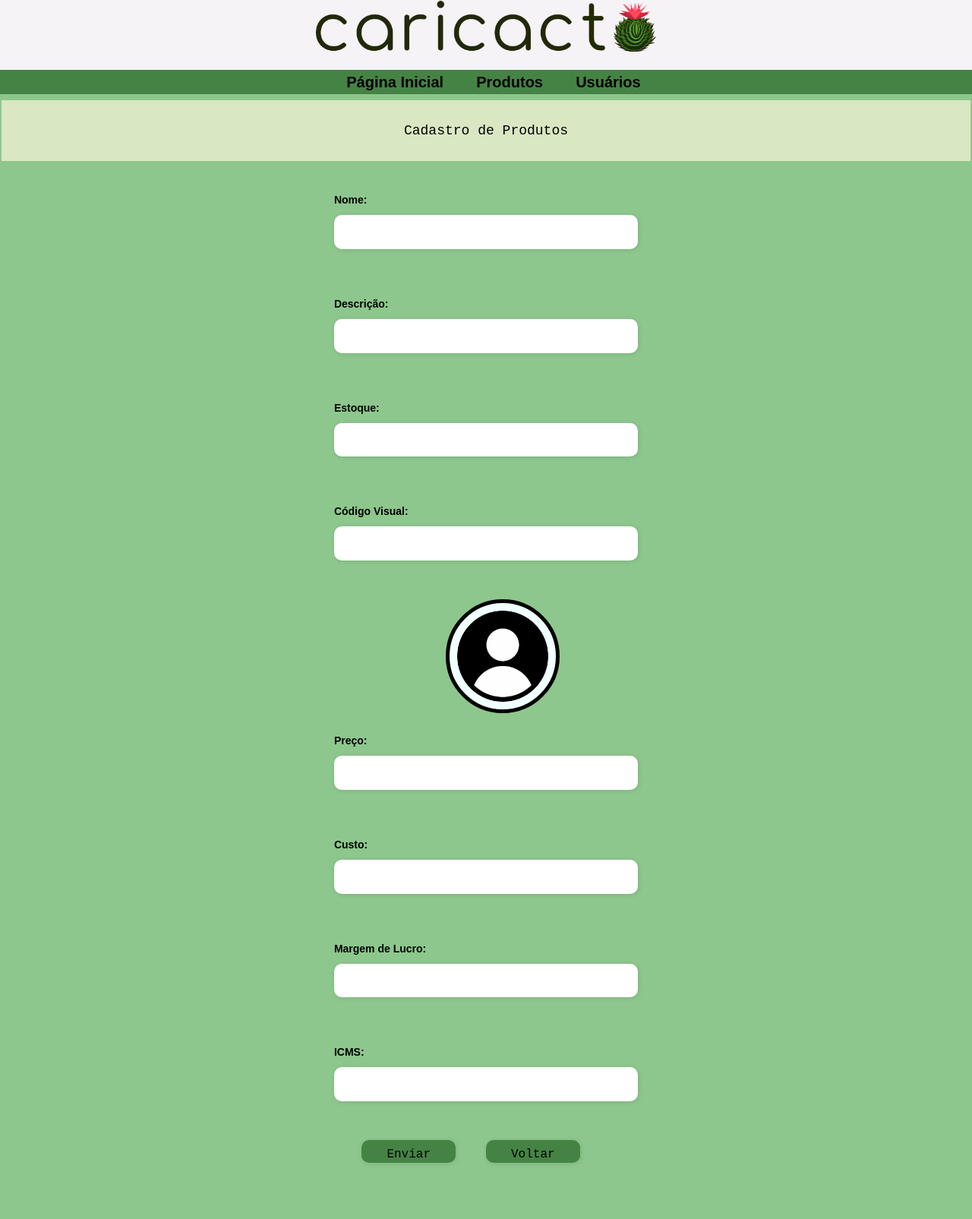
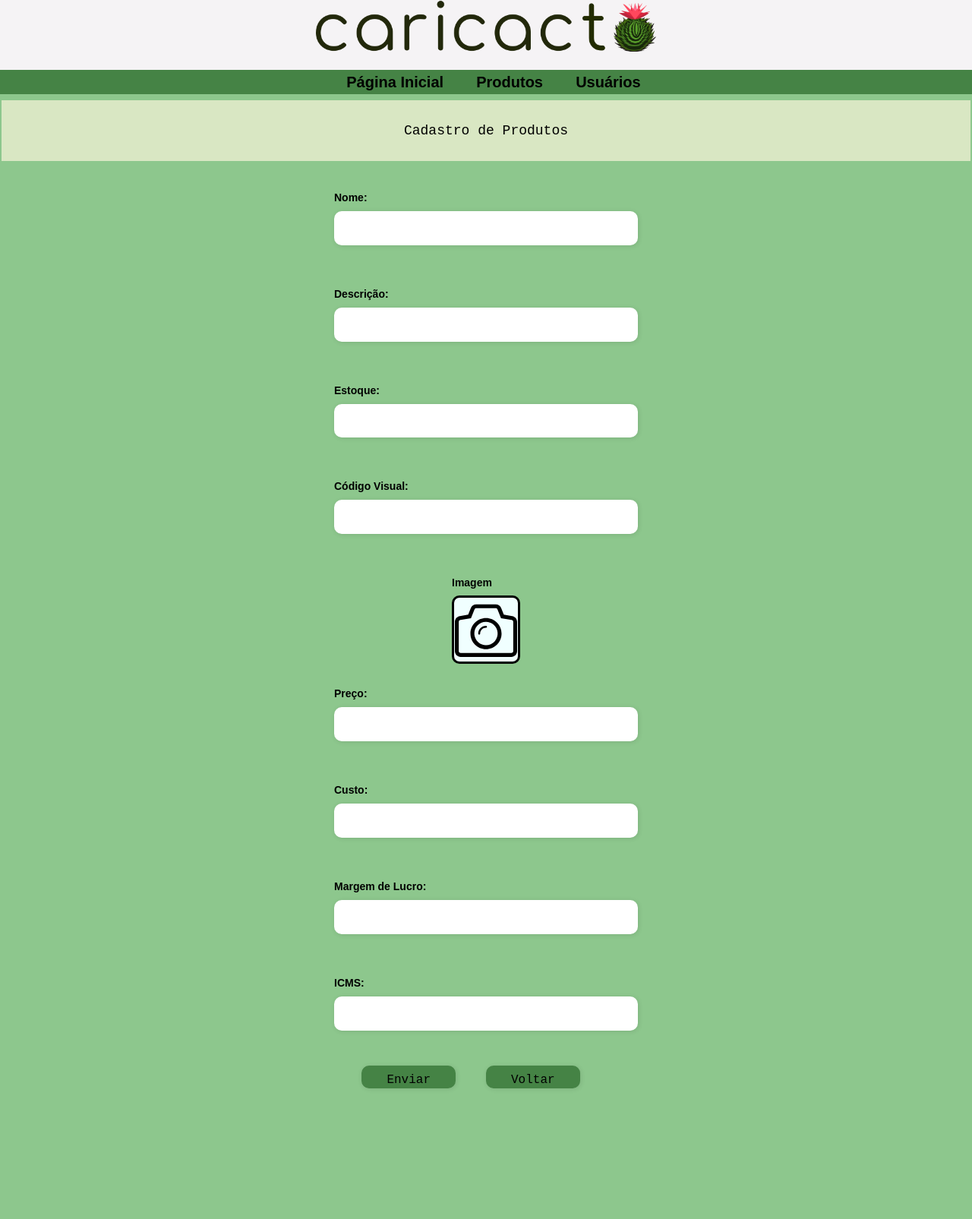
Before and after one commit to naydhow/Ecommerce, a PHP site: page /cadastros/produtos/cad_novo_produtos_front.php in a window 1280 px wide. Shown: the whole page at 76% size. After the commit the page ends 1433 px from the top, so only its background shows below. Run offline with PHP 8.4, Linux system fonts and the light colour scheme.

Commit message:
css and html modifications

```diff
--- a/cadastros/produtos/cad_novo_produtos_front.php
+++ b/cadastros/produtos/cad_novo_produtos_front.php
@@ -63,15 +63,18 @@
                             <br />
                         </label>
                     </div>
-                    <div>
+                    <div class="input-box">
+                        <label>
+                        <strong>Imagem</strong><br>
                             <div class="max-width">
                                 <div class="imageContainer">
-                                <img src="../../img/user.png" alt="Selecione uma imagem para o produto" id="imgProduto">
+                                    <img src="../../img/camera.svg" alt="Selecione uma imagem para o produto" id="imgProduto">
                                 </div>
                             </div>
                             <div class="answer">
                                 <input name="ftproduto" id="ftproduto" type="file" accept="image/*">
                             </div>
+                        </label>
                     </div>
                     <div class="input-box">
                         <label>
--- a/cadastros/produtos/cad_pesq_produtos_front.php
+++ b/cadastros/produtos/cad_pesq_produtos_front.php
@@ -109,7 +109,7 @@
                             ".$linha['codigovisual']."
                         </div>
                         <div class='cell cellGrande'>
-                            ".$linha['campo_imagem']."
+                            ".'<img src="'.$linha['campo_imagem'].'">'."
                         </div>
                         <div class='cell cellMenor'>
                             ".$linha['preco']."
--- a/cadastros/usuarios/cad_novo_usuarios_front.php
+++ b/cadastros/usuarios/cad_novo_usuarios_front.php
@@ -37,7 +37,7 @@
         <div class="form_cad_prod">
             <form enctype="multipart/form-data" action="cad_novo_usuarios_back.php" method="post">
                 <div class="input-group">
-                    <div>
+                    <div class="input-box">
                         <div class="max-width">
                             <div class="imageContainer">
                             <img src="../../img/user.png" alt="Selecione uma foto para o perfil" id="imgPhoto">
--- a/css/style.css
+++ b/css/style.css
@@ -1,6 +1,8 @@
 * {
   margin: 0;
   padding: 0;
+  box-sizing: border-box;
+
   font-family: Arial, Helvetica, sans-serif;
 }
 
@@ -69,42 +71,50 @@ input[type="file"] {
 }
 
 .imageContainer{
-  margin-left: 113%;
-  /*margin-right: 40%;*/
+  display: flex;
+  justify-content: center;
+  align-items: center;
+
+  /* margin-left: 113%;
+  margin-right: 40%; */
 }
 
 #imgPhoto {
   justify-content: center;
   margin-top: 10%;
-  width: 150px;
-  height: 150px;
-  padding: 10px;
+
+  width: 9.75rem;
+  height: 9.75rem;
+  padding: 0.2rem;
+
   background-color: azure;
-  border: 5px solid black;
+
+  border: 0.25rem solid black;
   border-radius: 50%;
+
   cursor: pointer;
   transition: .3s;
-}
-
-#imgPhoto:hover {
-  background-color: crimson;
 }
 
 #imgProduto {
   justify-content: center;
   margin-top: 10%;
-  width: 150px;
-  height: 150px;
-  padding: 10px;
+
+  width: 5rem;
+  height: 5rem;
+  padding: 0.05rem;
+
   background-color: azure;
-  border: 5px solid black;
-  border-radius: 50%;
+
+  border: 0.2rem solid black;
+  border-radius: 0.55rem;
+
   cursor: pointer;
   transition: .3s;
 }
 
-#imgProduto:hover {
-  background-color: crimson;
+#imgPhoto:hover, #imgProduto:hover {
+  background-color: lightslategray;
 }
 
 iframe{
@@ -116,17 +126,15 @@ html{
   max-width: 100%;
   height:100%;
   margin: 0 auto;
+
   font-family: 'Courier New', Courier, monospace;
   font-size: 18px;
+
   padding-top: 2px;
+
   background-color: var(--background-color);
+
   text-align: center;
-}
-
-*{
-  box-sizing: border-box;
-  margin: 0;
-  padding:0;
 }
 
 .container {
@@ -238,10 +246,15 @@ img{
 }
 
 .input-box {
+  display: flex;
+  justify-content: center;
+  align-items: center;
+
   flex-direction: row;
   margin: 10px 5px;
   padding: 10px;
-   margin-left: 33%;
+
+  /* margin-left: 33%; */ /* Não acredito que seja a melhor opção para centralizar, porém vcs que decidam :) */
 }
 
 .input-box input {
```
Also changed, not shown: img/camera.svg (added). Lines whose indentation alone changed are shown as unchanged.
